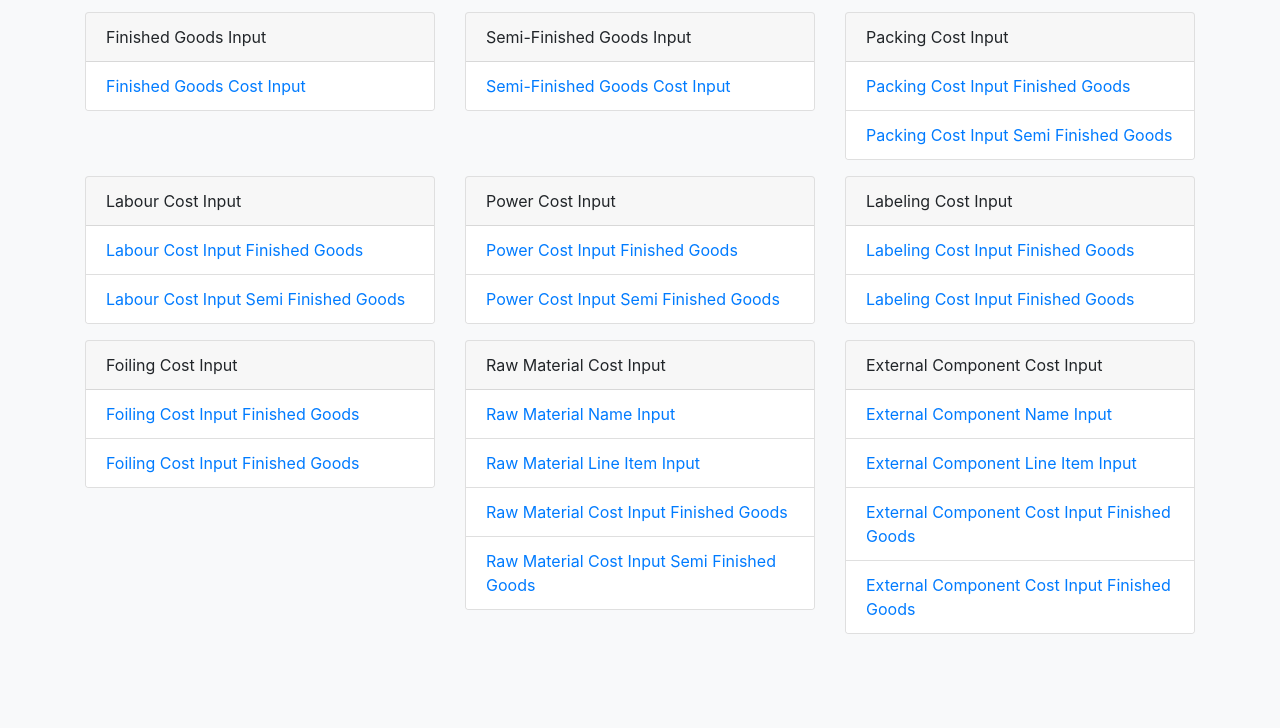
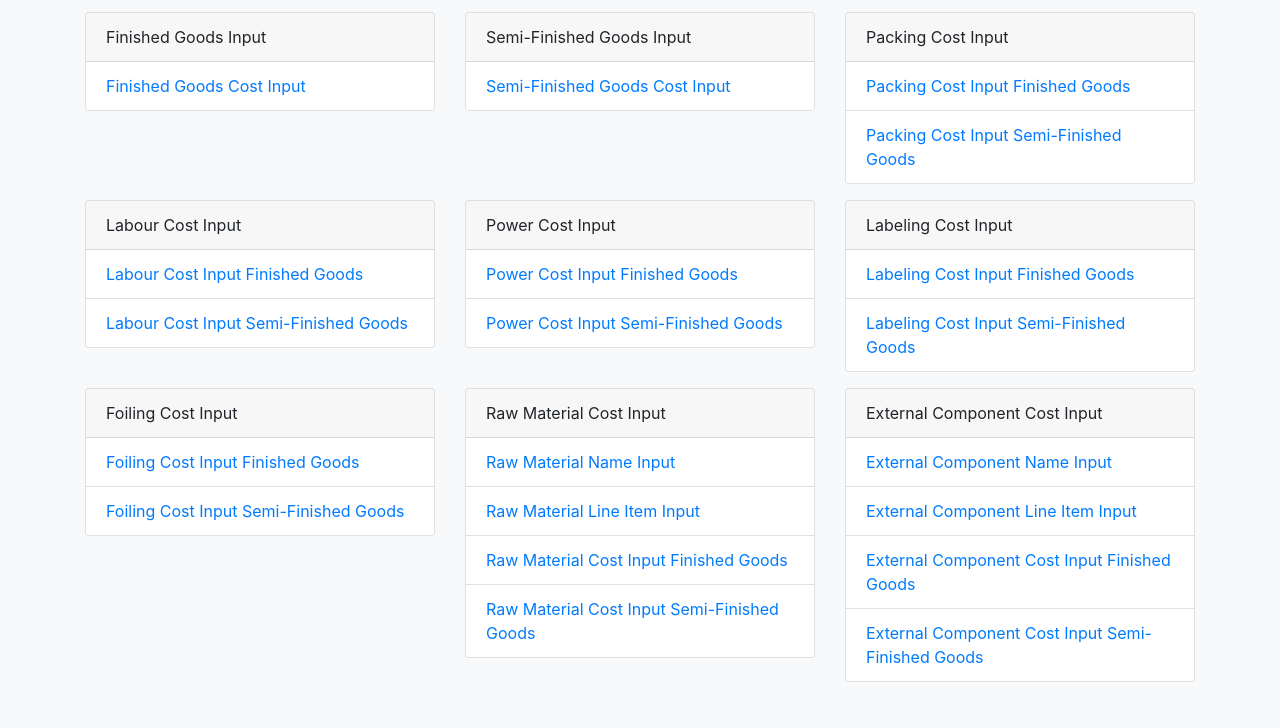
Before and after one commit to spgdaman/kenprod, a Django app: page /cogs/ in a window 1280 px wide. Shown: the part 72-800 px from the top of the page. Run offline with Django 4.2, Linux system fonts and the light colour scheme; some libraries are stand-ins or nearby versions.

Commit message:
minor name change on semi-finished goods name

```diff
--- a/templates/cogs/welcome.html
+++ b/templates/cogs/welcome.html
@@ -38,7 +38,7 @@
                 </div>
                 <ul class="list-group list-group-flush">
                     <li class="list-group-item"><a href="{% url 'packing_input_fg' %}">Packing Cost Input Finished Goods</a></li>
-                    <li class="list-group-item"><a href="{% url 'packing_input_sfg' %}">Packing Cost Input Semi Finished Goods</a></li>
+                    <li class="list-group-item"><a href="{% url 'packing_input_sfg' %}">Packing Cost Input Semi-Finished Goods</a></li>
                 </ul>
             </div>
         </div>
@@ -53,7 +53,7 @@
                 </div>
                 <ul class="list-group list-group-flush">
                     <li class="list-group-item"><a href="{% url 'labour_input_fg' %}">Labour Cost Input Finished Goods</a></li>
-                    <li class="list-group-item"><a href="{% url 'labour_input_sfg' %}">Labour Cost Input Semi Finished Goods</a></li>
+                    <li class="list-group-item"><a href="{% url 'labour_input_sfg' %}">Labour Cost Input Semi-Finished Goods</a></li>
                 </ul>
             </div>
         </div>
@@ -65,7 +65,7 @@
                 </div>
                 <ul class="list-group list-group-flush">
                     <li class="list-group-item"><a href="{% url 'power_input_fg' %}">Power Cost Input Finished Goods</a></li>
-                    <li class="list-group-item"><a href="{% url 'power_input_sfg' %}">Power Cost Input Semi Finished Goods</a></li>
+                    <li class="list-group-item"><a href="{% url 'power_input_sfg' %}">Power Cost Input Semi-Finished Goods</a></li>
                 </ul>
             </div>
         </div>
@@ -77,7 +77,7 @@
                 </div>
                 <ul class="list-group list-group-flush">
                     <li class="list-group-item"><a href="{% url 'label_input_fg' %}">Labeling Cost Input Finished Goods</a></li>
-                    <li class="list-group-item"><a href="{% url 'label_input_sfg' %}">Labeling Cost Input Finished Goods</a></li>
+                    <li class="list-group-item"><a href="{% url 'label_input_sfg' %}">Labeling Cost Input Semi-Finished Goods</a></li>
                 </ul>
             </div>
         </div>
@@ -94,7 +94,7 @@
                 </div>
                 <ul class="list-group list-group-flush">
                     <li class="list-group-item"><a href="{% url 'foiling_input_fg' %}">Foiling Cost Input Finished Goods</a></li>
-                    <li class="list-group-item"><a href="{% url 'foiling_input_sfg' %}">Foiling Cost Input Finished Goods</a></li>
+                    <li class="list-group-item"><a href="{% url 'foiling_input_sfg' %}">Foiling Cost Input Semi-Finished Goods</a></li>
                 </ul>
             </div>
         </div>
@@ -109,7 +109,7 @@
                     <li class="list-group-item"><a href="{% url 'raw_material_category_input' %}">Raw Material Name Input</a></li>
                     <li class="list-group-item"><a href="{% url 'raw_material_category_line_item_input' %}">Raw Material Line Item Input</a></li>
                     <li class="list-group-item"><a href="{% url 'raw_material_finished_goods_input' %}">Raw Material Cost Input Finished Goods</a></li>
-                    <li class="list-group-item"><a href="{% url 'raw_material_semi_finished_goods_input' %}">Raw Material Cost Input Semi Finished Goods</a></li>
+                    <li class="list-group-item"><a href="{% url 'raw_material_semi_finished_goods_input' %}">Raw Material Cost Input Semi-Finished Goods</a></li>
                 </ul>
             </div>
         </div>
@@ -124,7 +124,7 @@
                     <li class="list-group-item"><a href="{% url 'external_component_name_input' %}">External Component Name Input</a></li>
                     <li class="list-group-item"><a href="{% url 'external_component_line_item_input' %}">External Component Line Item Input</a></li>
                     <li class="list-group-item"><a href="{% url 'external_component_finished_goods_input' %}">External Component Cost Input Finished Goods</a></li>
-                    <li class="list-group-item"><a href="{% url 'external_component_semi_finished_goods_input' %}">External Component Cost Input Finished Goods</a></li>
+                    <li class="list-group-item"><a href="{% url 'external_component_semi_finished_goods_input' %}">External Component Cost Input Semi-Finished Goods</a></li>
                 </ul>
             </div>
         </div>
```
